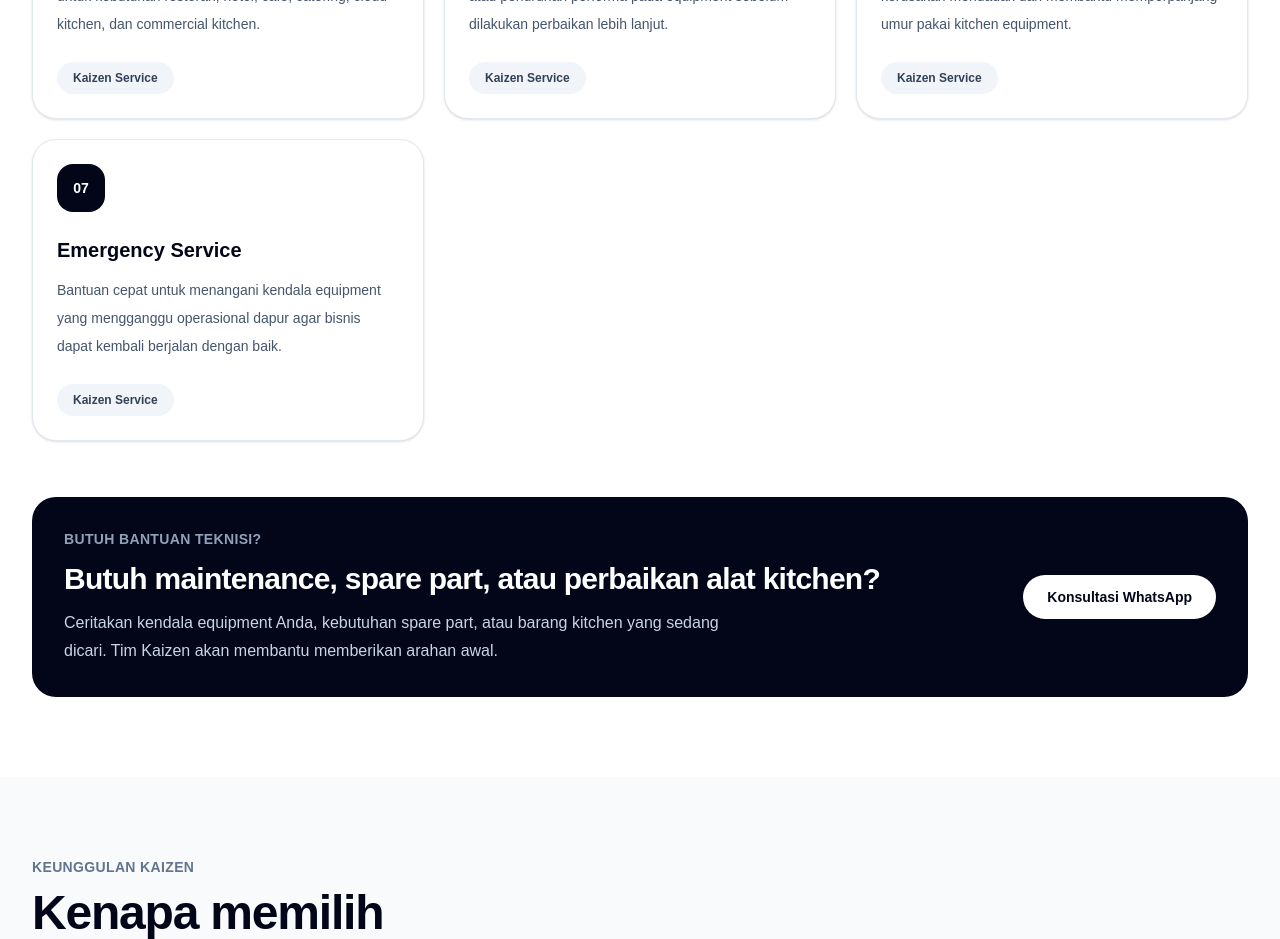
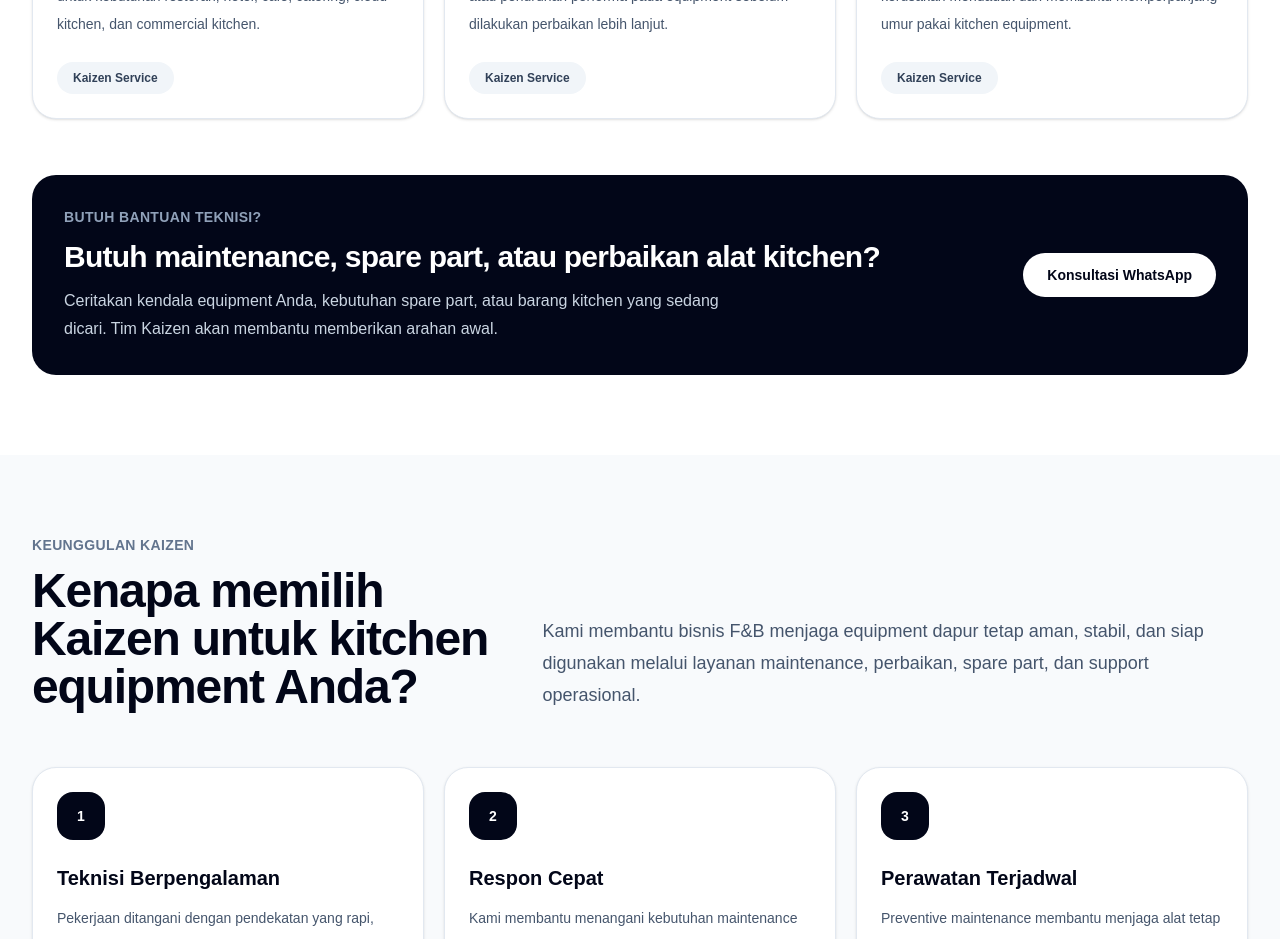
Before and after one commit to kevinazzaky/kaizen, a Next.js app: page / in a window 1280 px wide. Shown: the part 2920-3859 px from the top of the page. Built offline with nearby package versions, Linux system fonts and the light colour scheme.

Commit message:
fix bug service

```diff
--- a/src/constants/services.ts
+++ b/src/constants/services.ts
@@ -29,9 +29,4 @@
     description:
       "Program perawatan terjadwal untuk mengurangi risiko kerusakan mendadak dan membantu memperpanjang umur pakai kitchen equipment.",
   },
-  {
-    title: "Emergency Service",
-    description:
-      "Bantuan cepat untuk menangani kendala equipment yang mengganggu operasional dapur agar bisnis dapat kembali berjalan dengan baik.",
-  },
 ];
```
